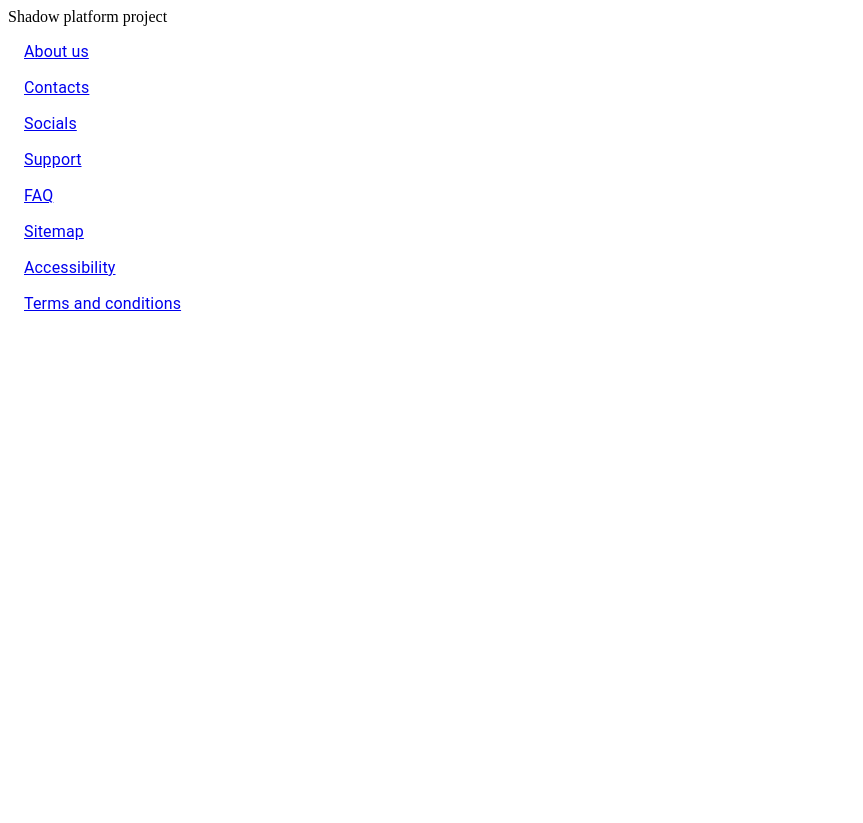
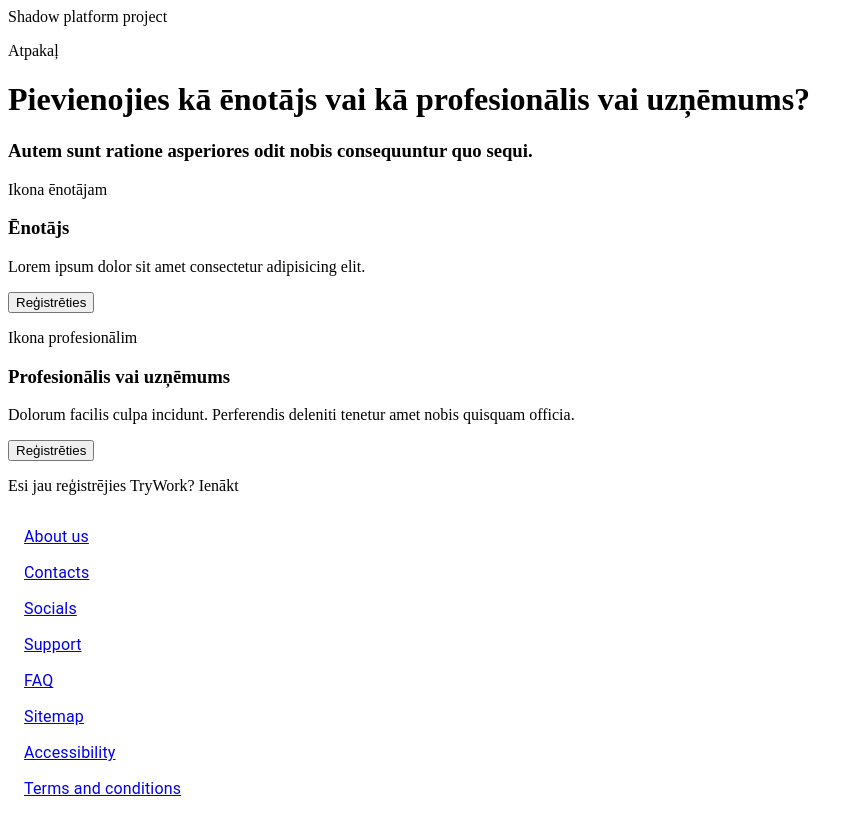
Before and after one commit to sliceem88/shadow-project, a Next.js app: page / in a window 1280 px wide. Shown: the whole page, without its empty margins (0-863 px from the left). Before the commit the page ends 800 px from the top, so only its background shows below. Built offline with nearby package versions, Linux system fonts and the light colour scheme.

Commit message:
Layout for registration page

```diff
--- a/src/app/layout.js
+++ b/src/app/layout.js
@@ -8,8 +8,10 @@ export const metadata = {
 export default function RootLayout({ children }) {
   return (
     <html lang="en">
-      <body>{children}</body>
-      <Footer />
+      <body>
+        {children}
+        <Footer />
+      </body>
     </html>
   );
 }
--- a/src/app/page.js
+++ b/src/app/page.js
@@ -1,3 +1,9 @@
+import Registration from "@/components/Registration/Registration";
 export default function Home() {
-  return <main>Shadow platform project</main>;
+  return (
+    <main>
+      Shadow platform project
+      <Registration />
+    </main>
+  );
 }
--- /dev/null
+++ b/src/components/Registration/Registration.config.js
@@ -0,0 +1,14 @@
+export const RegistrationCards = [
+  {
+    icon: "Ikona ēnotājam",
+    name: "Ēnotājs",
+    text: "Lorem ipsum dolor sit amet consectetur adipisicing elit.",
+    link: "/registration/shadow",
+  },
+  {
+    icon: "Ikona profesionālim",
+    name: "Profesionālis vai uzņēmums",
+    text: "Dolorum facilis culpa incidunt. Perferendis deleniti tenetur amet nobis quisquam officia.",
+    link: "/registration/professional",
+  },
+];
--- /dev/null
+++ b/src/components/Registration/Registration.jsx
@@ -0,0 +1,32 @@
+"use client";
+import { RegistrationCards } from "./Registration.config";
+const Registration = () => {
+  return (
+    <>
+      <div key="reg-header"></div>
+      <div key="reg-body">
+        <p>Atpakaļ</p>
+        <h1>Pievienojies kā ēnotājs vai kā profesionālis vai uzņēmums?</h1>
+        <h3>
+          Autem sunt ratione asperiores odit nobis consequuntur quo sequi.
+        </h3>
+        <div key="reg-cards">
+          {RegistrationCards.map((item) => (
+            <div key={item.link}>
+              <p>{item.icon}</p>
+              <h3>{item.name}</h3>
+              <p>{item.text}</p>
+              <button href={item.link}>Reģistrēties</button>
+            </div>
+          ))}
+        </div>
+        <p>
+          Esi jau reģistrējies TryWork? <a>Ienākt</a>
+        </p>
+      </div>
+      <div key="reg-footer"></div>
+    </>
+  );
+};
+
+export default Registration;
```
